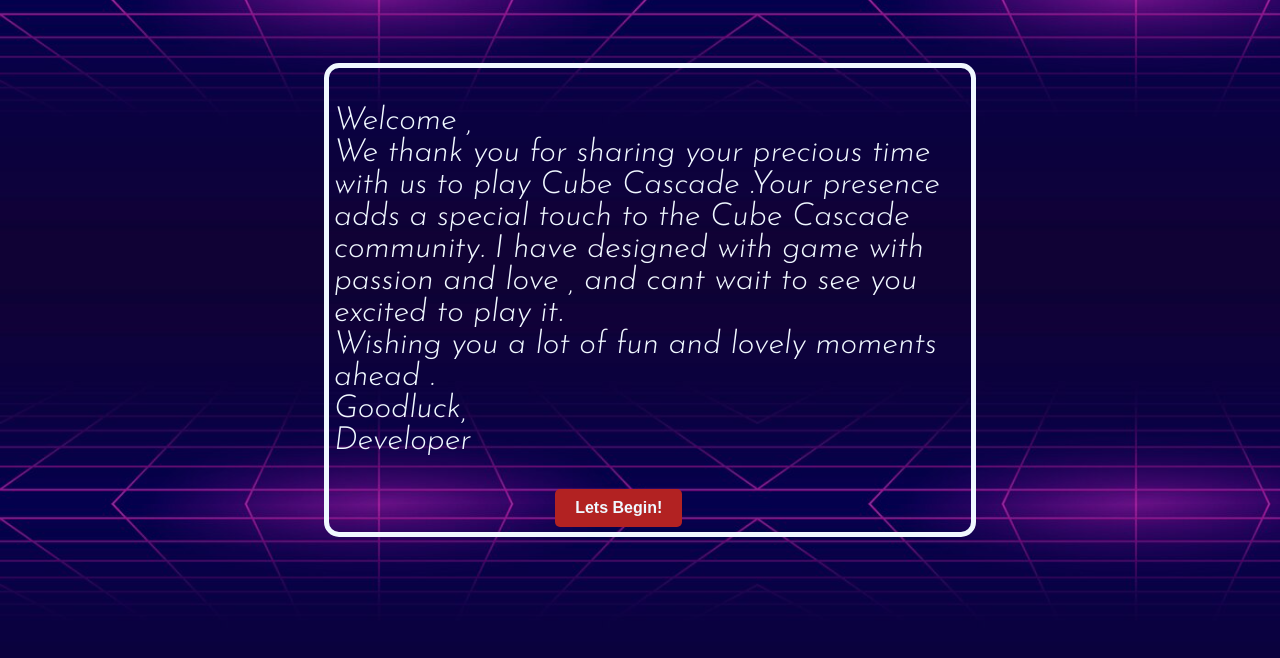
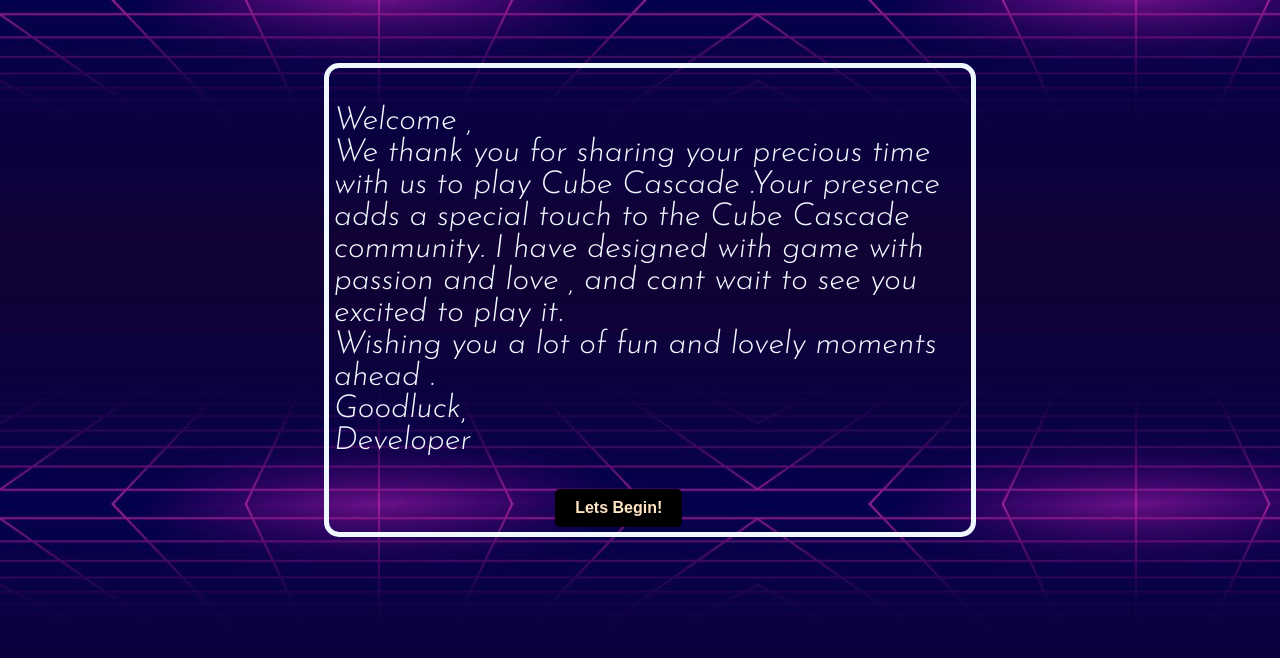
Before and after one commit to Rishabh25r/cube-cascade, a plain HTML site: page index.html in a window 1280 px wide. In both pictures the pointer is over the button "Lets Begin!". Drawn offline with Linux system fonts and the light colour scheme.

Commit message:
Update index.html

```diff
--- a/index.html
+++ b/index.html
@@ -36,7 +36,7 @@
          background-color:firebrick; /* Button background color */
          color:aliceblue;
         }
-        .bttn:hover{
+        .center-container:hover{
         background-color: black;
         color: bisque;
      }
```
